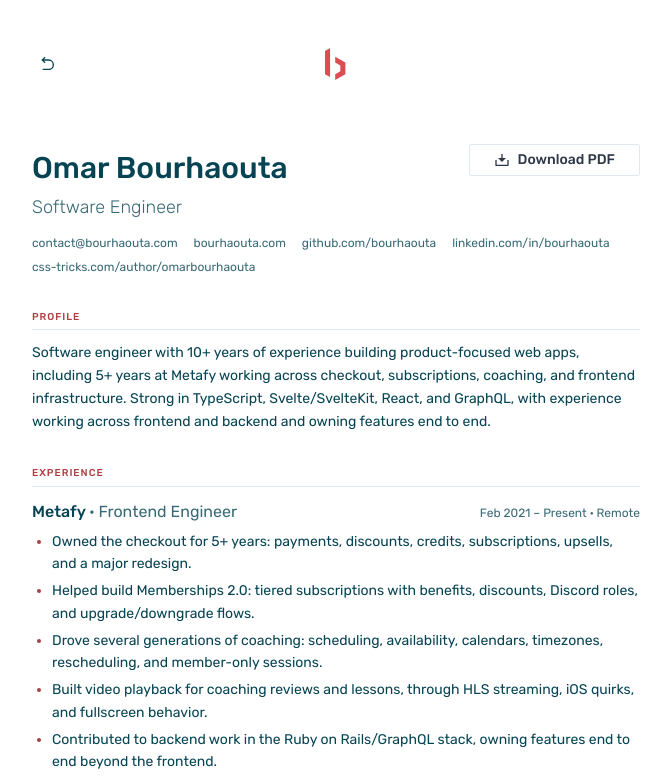
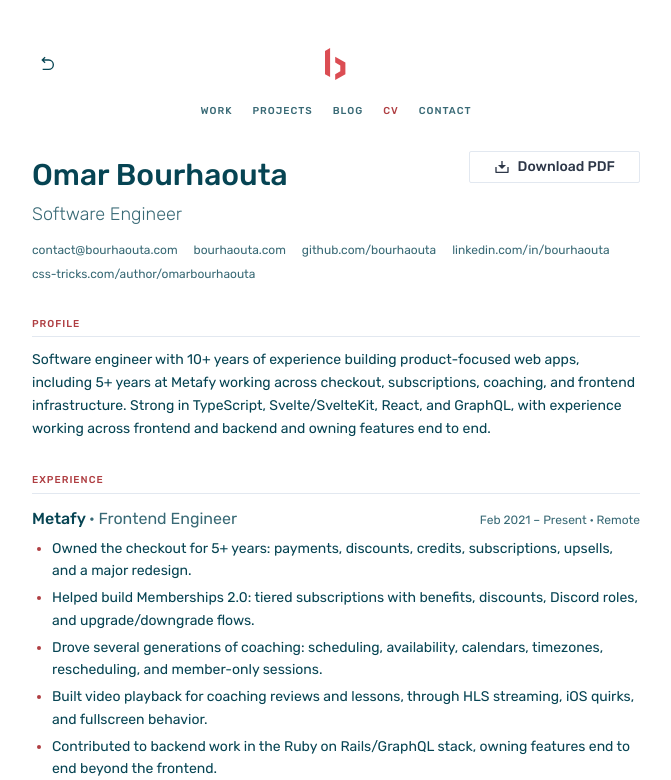
Before and after one commit to bourhaouta/bourhaouta, a Next.js app: page /cv in a window 1280 px wide. Shown: the top 780 px of the page, without its empty margins (304-975 px from the left). Built offline with nearby package versions, Linux system fonts and the light colour scheme; no server answers.

Commit message:
Add navigation: Work, Projects, Blog, CV, Contact
A row of links under the logo. Work and Projects jump to their home page
sections from any page, Contact to the footer; Blog and CV are marked
as current on their pages. Smooth scrolling unless reduced motion.

```diff
--- a/app/globals.css
+++ b/app/globals.css
@@ -157,6 +157,13 @@
   /* Keep linked headings clear of the top edge */
   :target {
     scroll-margin-top: 2rem;
+  }
+
+  /* Smooth jumps to #experience, #projects, #contact (off with reduced motion) */
+  @media (prefers-reduced-motion: no-preference) {
+    html {
+      scroll-behavior: smooth;
+    }
   }
 
   @media (prefers-reduced-motion: reduce) {
--- a/components/Experience.tsx
+++ b/components/Experience.tsx
@@ -135,7 +135,7 @@ export default function Experience() {
   const past = jobs.filter((job) => !job.featured);
 
   return (
-    <section>
+    <section id="experience" className="scroll-mt-8">
       <div className="site-container">
         <Heading caption="Experience">{yearsOfExperience} years building product-focused web apps</Heading>
 
--- /dev/null
+++ b/components/NavLinks.tsx
@@ -0,0 +1,44 @@
+"use client";
+
+import type { Route } from "next";
+import Link from "next/link";
+import { usePathname } from "next/navigation";
+
+// Sections on the home page use "/#id" so they also work from other pages.
+// Contact is in the footer of every page, so it stays on the current page.
+const links: { label: string; href: Route | `#${string}`; page?: string }[] = [
+  { label: "Work", href: "/#experience" as Route },
+  { label: "Projects", href: "/#projects" as Route },
+  { label: "Blog", href: "/blog", page: "/blog" },
+  { label: "CV", href: "/cv", page: "/cv" },
+  { label: "Contact", href: "#contact" },
+];
+
+export default function NavLinks() {
+  const pathname = usePathname();
+
+  return (
+    <ul className="flex flex-wrap justify-center gap-x-5 gap-y-1 text-2xs font-medium tracking-widest uppercase">
+      {links.map(({ label, href, page }) => {
+        const current = page !== undefined && pathname.startsWith(page);
+        const className = `py-1 transition-colors hover:text-accent-hover ${
+          current ? "text-accent" : "text-muted"
+        }`;
+
+        return (
+          <li key={label}>
+            {href.startsWith("#") ? (
+              <a href={href} className={className}>
+                {label}
+              </a>
+            ) : (
+              <Link href={href as Route} className={className} aria-current={current ? "page" : undefined}>
+                {label}
+              </Link>
+            )}
+          </li>
+        );
+      })}
+    </ul>
+  );
+}
--- a/components/Navbar.tsx
+++ b/components/Navbar.tsx
@@ -3,14 +3,15 @@ import Image from "next/image";
 import Link from "next/link";
 import { site } from "@/lib/site";
 import Icon from "./Icon";
+import NavLinks from "./NavLinks";
 import brand from "@/public/images/brand.svg";
 
 export type Back = { title: string; path: Route };
 
 export default function Navbar({ back }: { back?: Back }) {
   return (
-    <nav className="mb-4 print:hidden" aria-label="Main">
-      <div className="site-container grid h-32 grid-cols-3 items-center">
+    <nav className="mb-8 pt-6 print:hidden" aria-label="Main">
+      <div className="site-container grid h-20 grid-cols-3 items-center">
         <div>
           {back && (
             <Link
@@ -32,6 +33,10 @@ export default function Navbar({ back }: { back?: Back }) {
 
         <div />
       </div>
+
+      <div className="site-container">
+        <NavLinks />
+      </div>
     </nav>
   );
 }
--- a/components/Projects.tsx
+++ b/components/Projects.tsx
@@ -42,7 +42,7 @@ export default async function Projects() {
   const stats = await Promise.all(projects.map(getProjectStats));
 
   return (
-    <section>
+    <section id="projects" className="scroll-mt-8">
       <div className="site-container">
         <Heading caption="Projects">Things I&apos;ve built</Heading>
 
```
